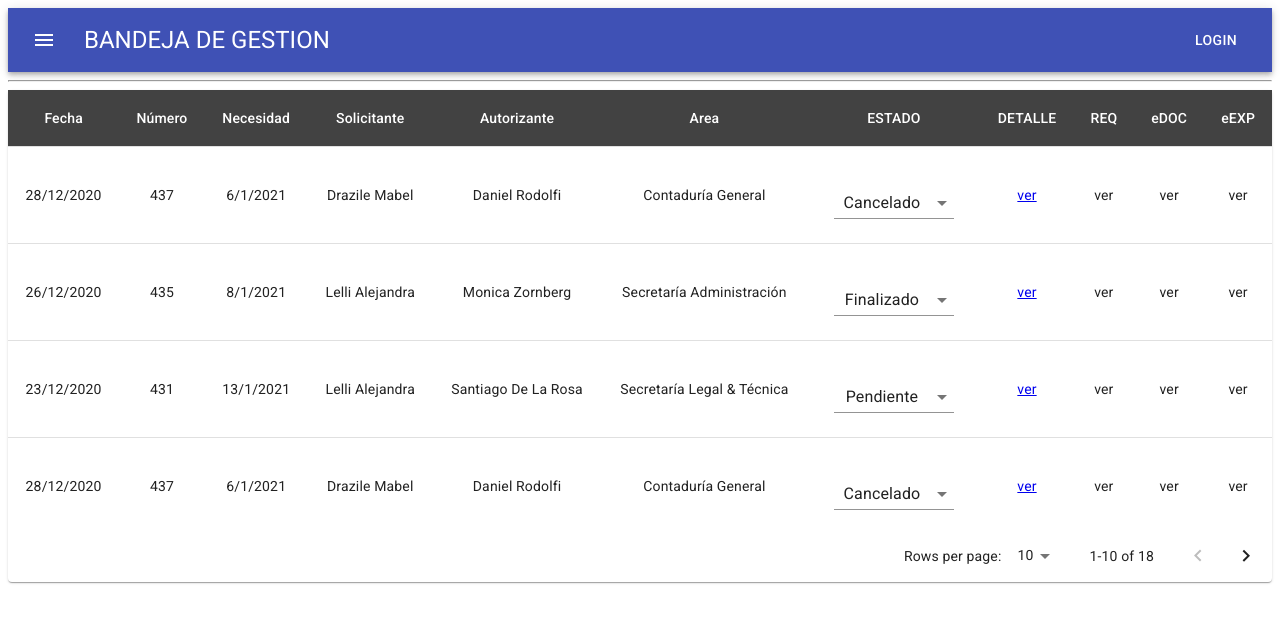
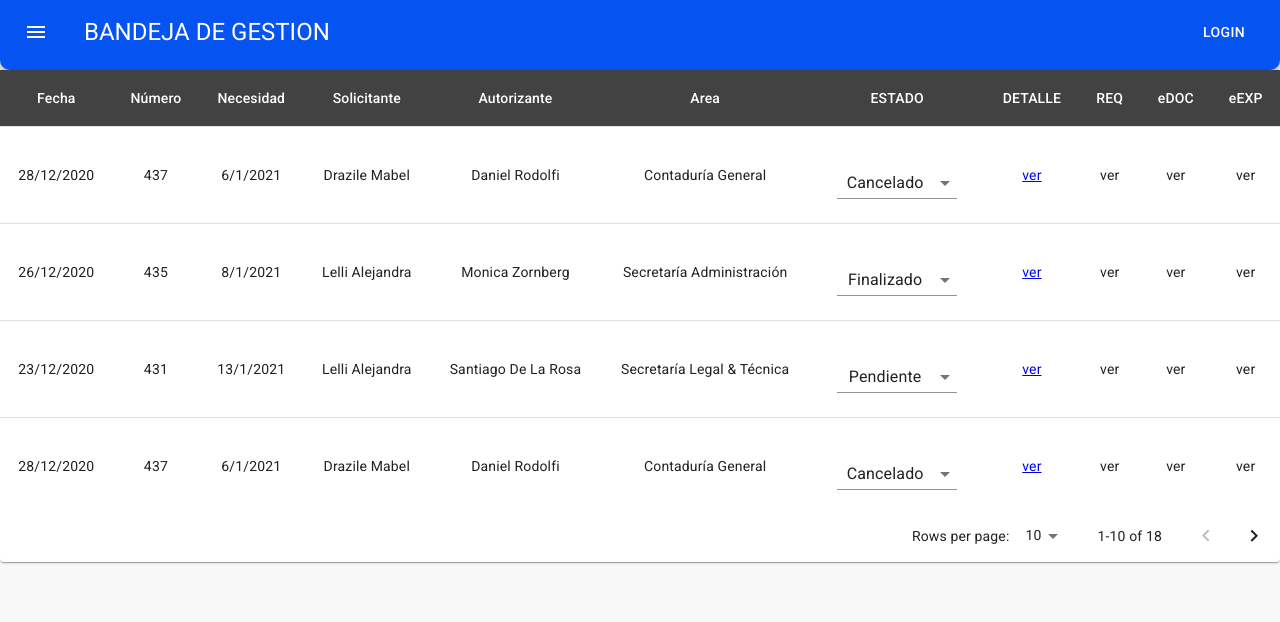
Before and after one commit to Alexis-96/SAF, a React (Create React App) app: page /home in a window 1280 px wide. Shown: the top 622 px of the page. Built offline with nearby package versions, Linux system fonts and the light colour scheme.

Commit message:
estilo 18/02

```diff
--- a/src/components/NavBar.js
+++ b/src/components/NavBar.js
@@ -10,9 +10,19 @@ import MenuIcon from '@material-ui/icons/Menu';
 const useStyles = makeStyles((theme) => ({
   root: {
     flexGrow: 1,
+
+  },
+  appBar: {
+    borderBottomLeftRadius: '10px',
+    borderBottomRightRadius: '10px',
+    backgroundColor: '#0554F2',
+    opacity: 1,
+    height: '70px',
+    width: '100%',
+
   },
   menuButton: {
-    marginRight: theme.spacing(2),
+    marginRight: theme.spacing(3),
   },
   title: {
     flexGrow: 1,
@@ -24,7 +34,7 @@ export default function Navbar() {
 
   return (
     <div className={classes.root}>
-      <AppBar position="static">
+      <AppBar position="static" className = {classes.appBar}>
         <Toolbar>
           <IconButton edge="start" className={classes.menuButton} color="inherit" aria-label="menu">
             <MenuIcon />
--- a/src/index.css
+++ b/src/index.css
@@ -1,10 +1,12 @@
 body {
-  margin: 5;
+  margin: 0px;
   font-family: -apple-system, BlinkMacSystemFont, 'Segoe UI', 'Roboto', 'Oxygen',
     'Ubuntu', 'Cantarell', 'Fira Sans', 'Droid Sans', 'Helvetica Neue',
     sans-serif;
   -webkit-font-smoothing: antialiased;
   -moz-osx-font-smoothing: grayscale;
+  background: #F8F8F8 0% 0% no-repeat padding-box;
+  opacity: 1;
 }
 
 code {
--- a/src/views/Home.js
+++ b/src/views/Home.js
@@ -78,7 +78,6 @@ export const Home = () => {
 
     return (
         <>
-            <hr/>
             <Tabla
                 useStyles =  { useStyles }
                 rows = { rows }
```
Also changed, not shown: src/components/Footer.js (added, +19 -0 lines), src/assets/img/Icon-Banner.png (added), src/assets/img/Icon-Banner@2x.png (added).
